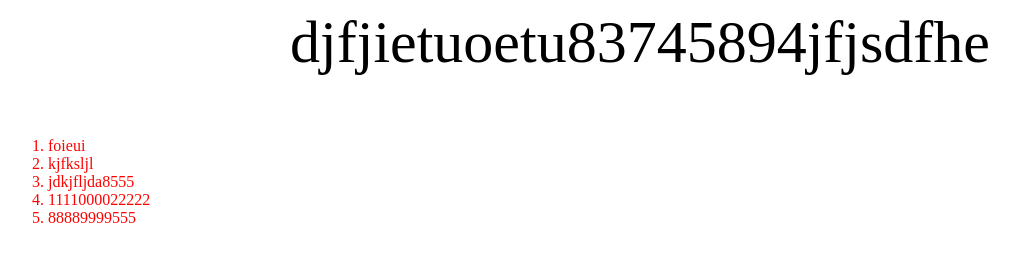
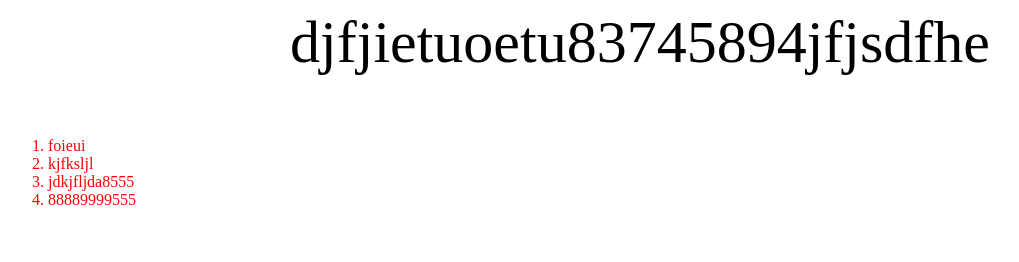
Before and after one commit to kotfare123/githubtest, a plain HTML site: page index2.html in a window 1280 px wide. Shown: the whole page, without its empty margins (0-1019 px from the left). Drawn offline with Linux system fonts and the light colour scheme.

Commit message:
Update index2.html

```diff
--- a/index2.html
+++ b/index2.html
@@ -11,7 +11,7 @@
             <li>foieui</li>
             <li>kjfksljl</li>
             <li>jdkjfljda8555</li>
-            <li>1111000022222</li>
+
             <li>88889999555</li>
         </ol>
 
```
